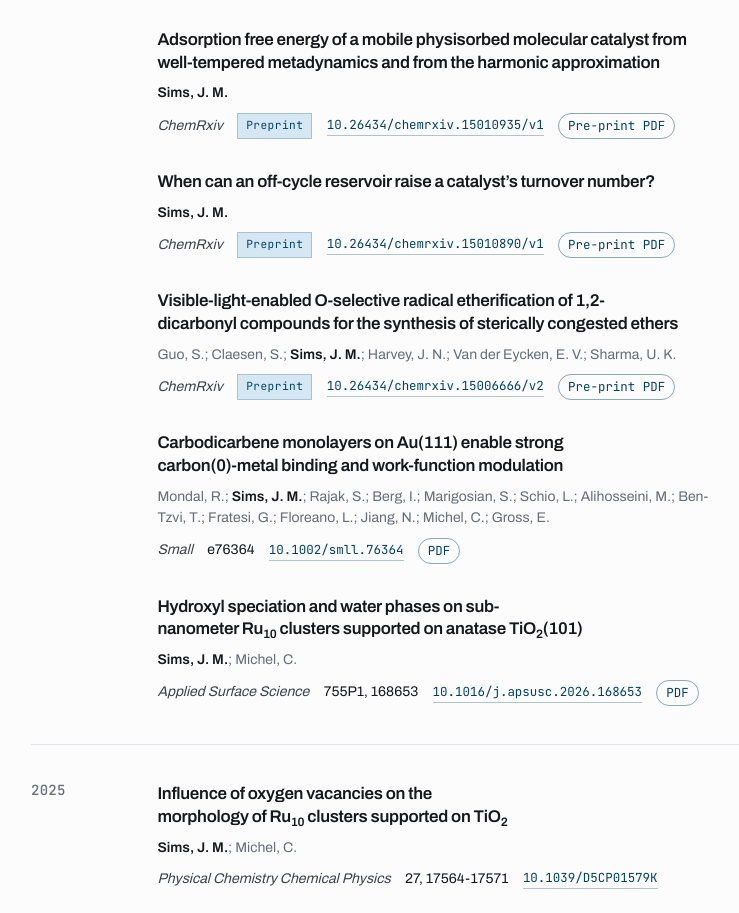
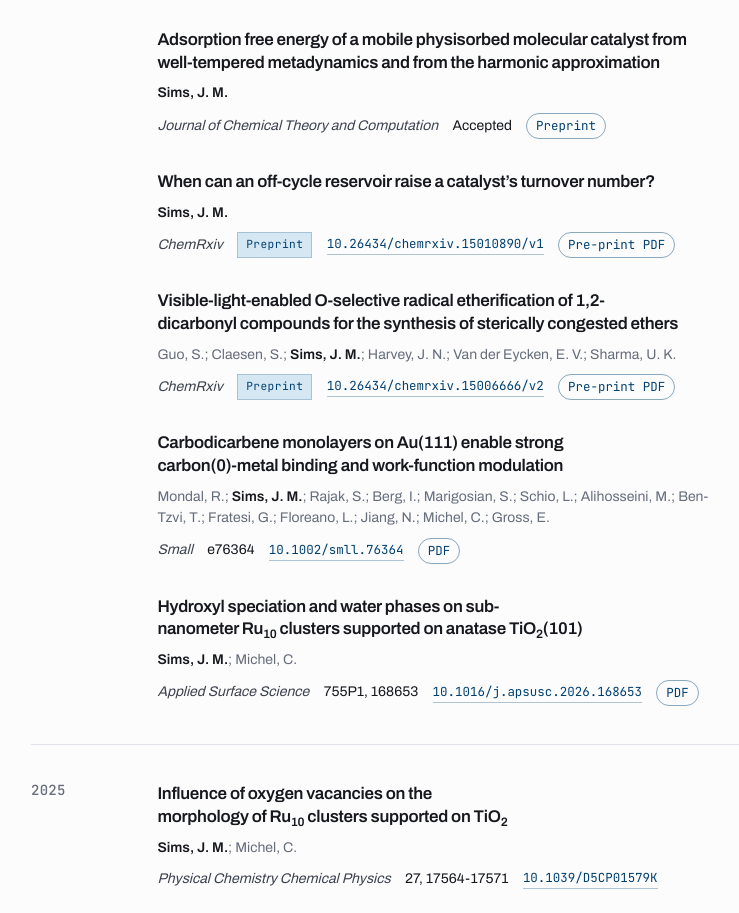
Before and after one commit to joshazerty/joshazerty.github.io, a plain HTML site: page publications.html in a window 1280 px wide. Shown: the part 814-1727 px from the top of the page, without its empty margins (83-822 px from the left). Drawn offline with Linux system fonts and the light colour scheme.

Commit message:
Adsorption free energy paper accepted in J. Chem. Theory Comput.: update CV and publications page (#29)
Claude-Session: https://claude.ai/code/session_01MevL2BvUcK7yGFifzubavi

Co-authored-by: Claude <noreply@anthropic.com>

```diff
--- a/publications.html
+++ b/publications.html
@@ -689,10 +689,9 @@
             <h4 class="pub__title">Adsorption free energy of a mobile physisorbed molecular catalyst from well-tempered metadynamics and from the harmonic approximation</h4>
             <p class="pub__authors"><b>Sims, J. M.</b></p>
             <p class="pub__meta">
-              <span class="pub__journal">ChemRxiv</span>
-              <span class="tag">Preprint</span>
-              <a class="pub__doi" href="https://doi.org/10.26434/chemrxiv.15010935/v1">10.26434/chemrxiv.15010935/v1</a>
-              <a class="pub__pdf" href="assets/files/papers/Sims2026_ChemRxiv_adsorption_preprint.pdf">Pre-print PDF</a>
+              <span class="pub__journal">Journal of Chemical Theory and Computation</span>
+              <span>Accepted</span>
+              <a class="pub__pdf" href="assets/files/papers/Sims2026_ChemRxiv_adsorption_preprint.pdf">Preprint</a>
             </p>
           </article>
 
```
Also changed, not shown: build/cv-print.html (+3 -3 lines), 1 other file.
